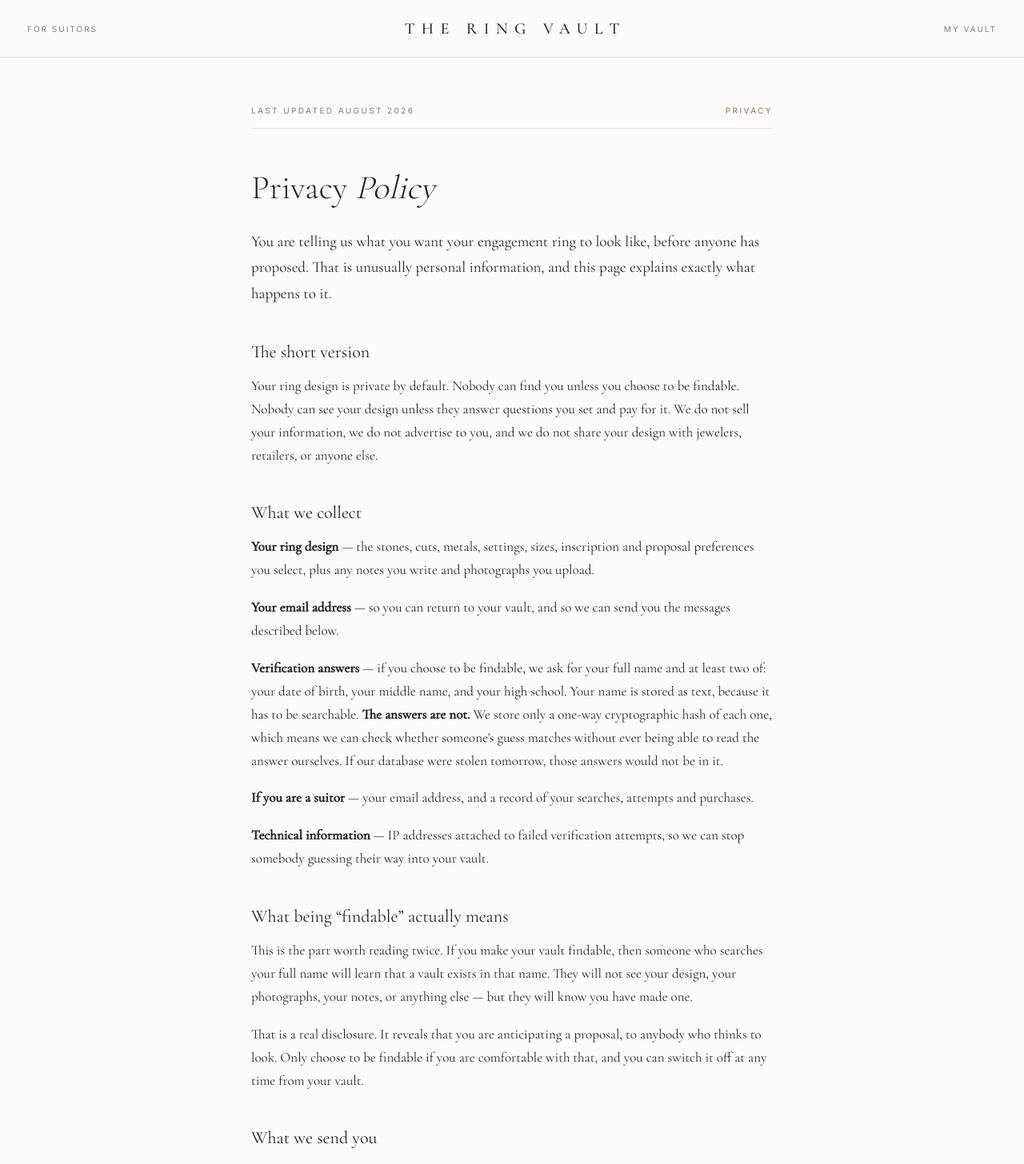
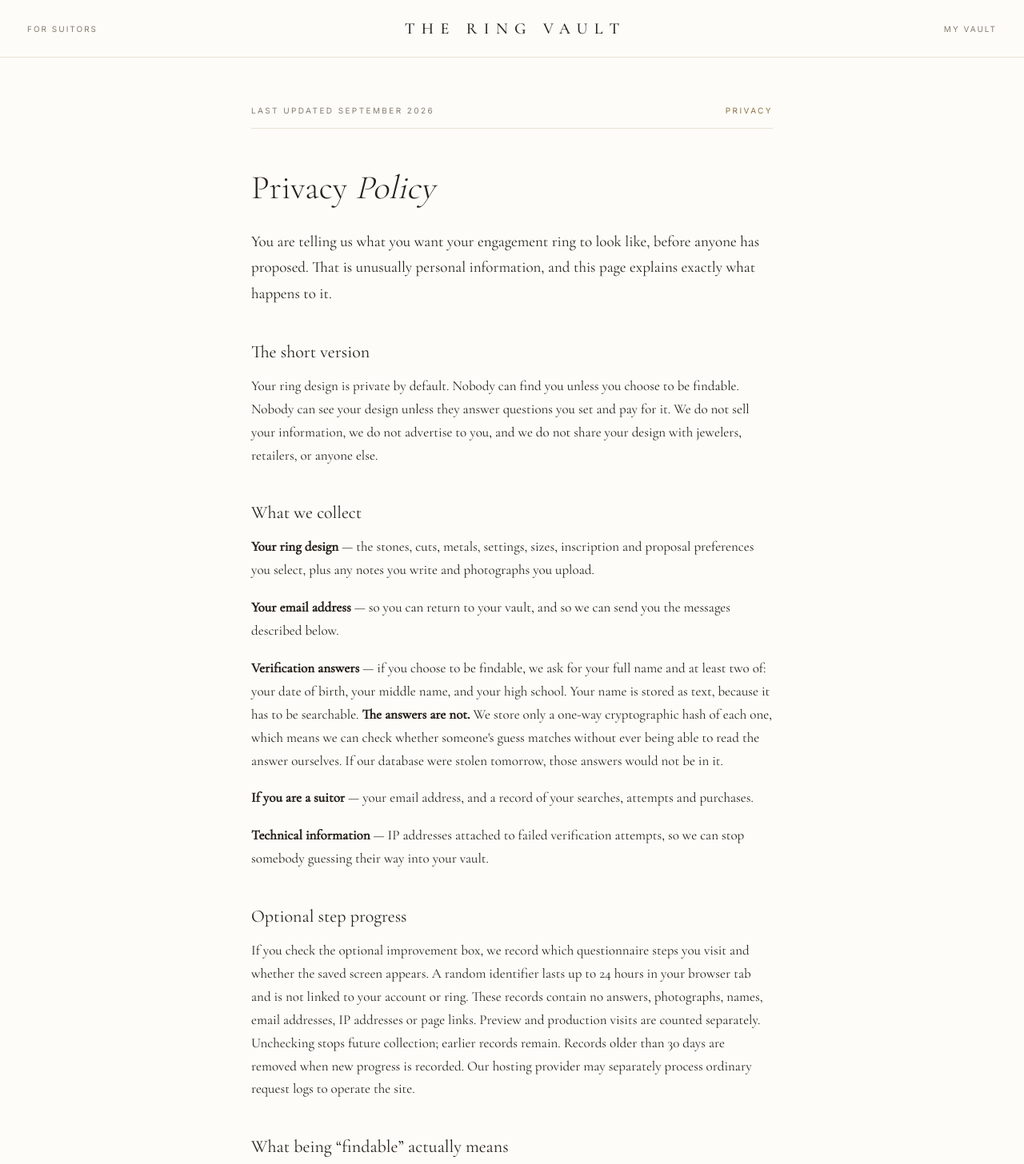
Before and after one commit to samipolk-wq/RingVault, a Next.js app: page /privacy in a window 1280 px wide. Shown: the top 1456 px of the page at 80% size. Built offline with nearby package versions, Linux system fonts and the light colour scheme.

Commit message:
Explain optional progress measurement and retention

```diff
--- a/app/privacy/page.tsx
+++ b/app/privacy/page.tsx
@@ -10,7 +10,7 @@ export default function Privacy() {
   return (
     <div className="shell" style={{ maxWidth: 700 }}>
       <div className="wtop">
-        <span className="cap dim">Last updated August 2026</span>
+        <span className="cap dim">Last updated September 2026</span>
         <span className="cap">Privacy</span>
       </div>
 
@@ -56,6 +56,17 @@ export default function Privacy() {
       <p style={P}>
         <b>Technical information</b> — IP addresses attached to failed verification attempts, so we
         can stop somebody guessing their way into your vault.
+      </p>
+
+      <h2 style={H}>Optional step progress</h2>
+      <p style={P}>
+        If you check the optional improvement box, we record which questionnaire steps you visit
+        and whether the saved screen appears. A random identifier lasts up to 24 hours in your
+        browser tab and is not linked to your account or ring. These records contain no answers,
+        photographs, names, email addresses, IP addresses or page links. Preview and production
+        visits are counted separately. Unchecking stops future collection; earlier records remain.
+        Records older than 30 days are removed when new progress is recorded. Our hosting
+        provider may separately process ordinary request logs to operate the site.
       </p>
 
       <h2 style={H}>What being &ldquo;findable&rdquo; actually means</h2>
```
